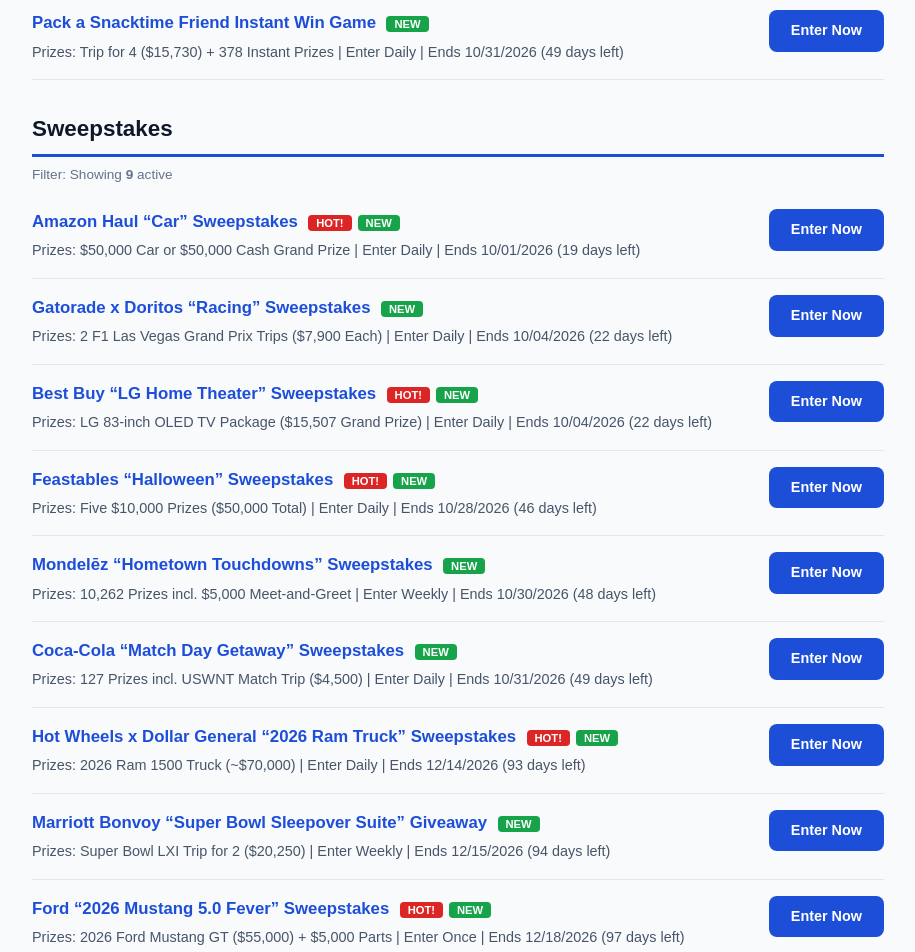
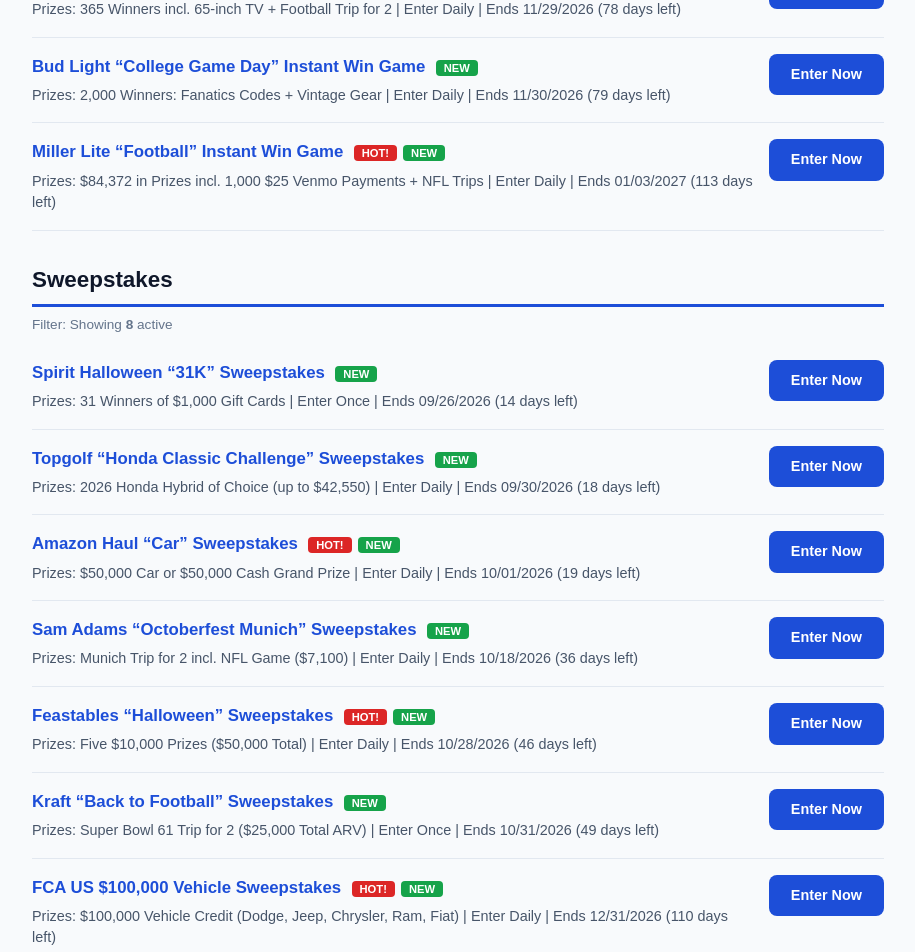
Before and after one commit to haroun26-dev/brandnewsite, a Next.js app: page / in a window 1280 px wide. Shown: the part 1140-2092 px from the top of the page, without its empty margins (182-1097 px from the left). Built offline with nearby package versions, Linux system fonts and the light colour scheme.

Commit message:
Refresh listings

```diff
--- a/app/page.tsx
+++ b/app/page.tsx
@@ -16,7 +16,7 @@
   added: string; // YYYY-MM-DD — NEW badge shows when added within the last 3 days
 }
 
-// Listings verified September 18, 2026. Update this list regularly —
+// Listings verified September 19, 2026. Update this list regularly —
 // remove ended sweepstakes and add new ones by editing this file and redeploying.
 const SWEEPSTAKES: Listing[] = [
   // ---- Instant Win Games ----
@@ -24,7 +24,7 @@
     id: 1,
     title: "Casamigos “This Calls For Margs” Instant Win Game",
     type: "instant",
-    prizes: "$60,000 Grand Prize + 2,500 Instant Venmo Prizes",
+    prizes: "$60,000 Cash Grand Prize + 2,500 $20 Venmo Credits (ARV $110,000)",
     frequency: "Enter Once",
     ends: "2026-09-30",
     url: "https://www.casamigos.com/en-us/marg-plz-sweepstakes",
@@ -33,37 +33,68 @@
   },
   {
     id: 2,
+    title: "Miller Lite “Football” Instant Win Game",
+    type: "instant",
+    prizes: "$84,372 in Prizes incl. 1,000 $25 Venmo Payments + NFL Trips",
+    frequency: "Enter Daily",
+    ends: "2027-01-03",
+    url: "https://www.millerlite.com",
+    hot: true,
+    added: "2026-09-19",
+  },
+  {
+    id: 3,
     title: "FLIPZ “Xbox” Instant Win Game",
     type: "instant",
-    prizes: "363 Gaming Prizes + $5,000 Grand Prize",
+    prizes: "$5,000 Grand Prize + 363 Gaming Prizes (ARV $44,446)",
     frequency: "Enter Daily",
     ends: "2026-09-30",
     url: "http://flipz-xbox.on-ella.com/",
     added: "2026-09-14",
   },
   {
-    id: 3,
+    id: 4,
     title: "A&W “Family Float Night” Instant Win Game",
     type: "instant",
-    prizes: "3,507 Free Beverages + Big Prizes",
+    prizes: "3,507 Prizes incl. Free Floats ($37,660 Total ARV)",
     frequency: "Enter Daily",
     ends: "2026-09-30",
     url: "https://floatintofamilyfun.com/",
     added: "2026-09-14",
   },
   {
-    id: 4,
-    title: "The Whiskey Shopper Instant Win Game",
+    id: 5,
+    title: "Coca-Cola “Friday for the Win Football” Instant Win Game",
     type: "instant",
-    prizes: "1,000 $50 Venmo Credits ($50,000 Total)",
-    frequency: "Enter Weekly",
-    ends: "2026-10-31",
-    url: "https://www.spiritspromos.com/portfolio/whiskey-sweeps/en/IH6628/submission/form",
+    prizes: "365 Winners incl. 65-inch TV + Football Trip for 2",
+    frequency: "Enter Daily",
+    ends: "2026-11-29",
+    url: "https://www.coca-cola.com",
+    added: "2026-09-19",
+  },
+  {
+    id: 6,
+    title: "Bud Light “College Game Day” Instant Win Game",
+    type: "instant",
+    prizes: "2,000 Winners: Fanatics Codes + Vintage Gear",
+    frequency: "Enter Daily",
+    ends: "2026-11-30",
+    url: "https://www.budlight.com",
+    added: "2026-09-19",
+  },
+  {
+    id: 7,
+    title: "At Home “Design Rewards” Instant Win Game",
+    type: "instant",
+    prizes: "$25,000 Shopping Spree + 3,112 Instant Prizes (ARV $52,500)",
+    frequency: "Enter Daily",
+    ends: "2026-10-15",
+    url: "https://www.athome.com/sweepstakes",
     hot: true,
     added: "2026-09-18",
   },
   {
-    id: 5,
+    id: 8,
     title: "Dr Pepper and Cheez-It “Fall Football” Instant Win Game",
     type: "instant",
     prizes: "3,150 eGift Cards + Fandango Codes ($40,500 Total)",
@@ -73,30 +104,51 @@
     hot: true,
     added: "2026-09-18",
   },
+  // ---- Sweepstakes ----
   {
-    id: 6,
-    title: "At Home “Design Rewards” Instant Win Game",
-    type: "instant",
-    prizes: "$25,000 Shopping Spree + 3,112 Instant Prizes",
-    frequency: "Enter Daily",
-    ends: "2026-10-15",
-    url: "https://www.athome.com/sweepstakes",
+    id: 9,
+    title: "Toyota “Gameday Giveaways” Sweepstakes",
+    type: "sweepstakes",
+    prizes: "Toyota Vehicle of Choice (up to $86,135 MSRP) + $30,000 Check",
+    frequency: "Enter Weekly",
+    ends: "2027-02-14",
+    url: "https://www.toyotasgamedaygiveaways.com",
     hot: true,
-    added: "2026-09-18",
+    added: "2026-09-19",
   },
   {
-    id: 7,
-    title: "Pack a Snacktime Friend Instant Win Game",
-    type: "instant",
-    prizes: "Trip for 4 ($15,730) + 378 Instant Prizes",
+    id: 10,
+    title: "FCA US $100,000 Vehicle Sweepstakes",
+    type: "sweepstakes",
+    prizes: "$100,000 Vehicle Credit (Dodge, Jeep, Chrysler, Ram, Fiat)",
     frequency: "Enter Daily",
+    ends: "2026-12-31",
+    url: "https://sweeps.stellantisexperiences.com",
+    hot: true,
+    added: "2026-09-19",
+  },
+  {
+    id: 11,
+    title: "Topgolf “Honda Classic Challenge” Sweepstakes",
+    type: "sweepstakes",
+    prizes: "2026 Honda Hybrid of Choice (up to $42,550)",
+    frequency: "Enter Daily",
+    ends: "2026-09-30",
+    url: "https://www.topgolf.com",
+    added: "2026-09-19",
+  },
+  {
+    id: 12,
+    title: "Kraft “Back to Football” Sweepstakes",
+    type: "sweepstakes",
+    prizes: "Super Bowl 61 Trip for 2 ($25,000 Total ARV)",
+    frequency: "Enter Once",
     ends: "2026-10-31",
-    url: "https://www.BacktoSchoolSnacks.com",
-    added: "2026-09-18",
+    url: "https://www.kraftheinz.com",
+    added: "2026-09-19",
   },
-  // ---- Sweepstakes ----
   {
-    id: 8,
+    id: 13,
     title: "Amazon Haul “Car” Sweepstakes",
     type: "sweepstakes",
     prizes: "$50,000 Car or $50,000 Cash Grand Prize",
@@ -107,49 +159,17 @@
     added: "2026-09-17",
   },
   {
-    id: 9,
-    title: "Hot Wheels x Dollar General “2026 Ram Truck” Sweepstakes",
+    id: 14,
+    title: "Sam Adams “Octoberfest Munich” Sweepstakes",
     type: "sweepstakes",
-    prizes: "2026 Ram 1500 Truck (~$70,000)",
+    prizes: "Munich Trip for 2 incl. NFL Game ($7,100)",
     frequency: "Enter Daily",
-    ends: "2026-12-14",
-    url: "https://ram.hotwheelssweepstakes.com",
-    hot: true,
-    added: "2026-09-16",
+    ends: "2026-10-18",
+    url: "https://munichgameday.com",
+    added: "2026-09-19",
   },
   {
-    id: 10,
-    title: "Ford “2026 Mustang 5.0 Fever” Sweepstakes",
-    type: "sweepstakes",
-    prizes: "2026 Ford Mustang GT ($55,000) + $5,000 Parts",
-    frequency: "Enter Once",
-    ends: "2026-12-18",
-    url: "https://mustang50fever.com/",
-    hot: true,
-    added: "2026-09-15",
-  },
-  {
-    id: 11,
-    title: "Marriott Bonvoy “Super Bowl Sleepover Suite” Giveaway",
-    type: "sweepstakes",
-    prizes: "Super Bowl LXI Trip for 2 ($20,250)",
-    frequency: "Enter Weekly",
-    ends: "2026-12-15",
-    url: "https://www.joinmarriottbonvoy.com/superbowlsleepoversuite",
-    added: "2026-09-16",
-  },
-  {
-    id: 12,
-    title: "Gatorade x Doritos “Racing” Sweepstakes",
-    type: "sweepstakes",
-    prizes: "2 F1 Las Vegas Grand Prix Trips ($7,900 Each)",
-    frequency: "Enter Daily",
-    ends: "2026-10-04",
-    url: "https://gatoradedoritosracing.com",
-    added: "2026-09-16",
-  },
-  {
-    id: 13,
+    id: 15,
     title: "Feastables “Halloween” Sweepstakes",
     type: "sweepstakes",
     prizes: "Five $10,000 Prizes ($50,000 Total)",
@@ -160,35 +180,14 @@
     added: "2026-09-15",
   },
   {
-    id: 14,
-    title: "Best Buy “LG Home Theater” Sweepstakes",
+    id: 16,
+    title: "Spirit Halloween “31K” Sweepstakes",
     type: "sweepstakes",
-    prizes: "LG 83-inch OLED TV Package ($15,507 Grand Prize)",
-    frequency: "Enter Daily",
-    ends: "2026-10-04",
-    url: "https://www.bestbuy.com/site/sweepstakes/lg-dream-tv/pcmcat1785334252319.c?id=pcmcat1785334252319",
-    hot: true,
-    added: "2026-09-18",
-  },
-  {
-    id: 15,
-    title: "Coca-Cola “Match Day Getaway” Sweepstakes",
-    type: "sweepstakes",
-    prizes: "127 Prizes incl. USWNT Match Trip ($4,500)",
-    frequency: "Enter Daily",
-    ends: "2026-10-31",
-    url: "https://www.coca-cola.com/us/en/offerings/fifa-world-cup-26/match-day-getaway-sweeps",
-    added: "2026-09-18",
-  },
-  {
-    id: 16,
-    title: "Mondelēz “Hometown Touchdowns” Sweepstakes",
-    type: "sweepstakes",
-    prizes: "10,262 Prizes incl. $5,000 Meet-and-Greet",
-    frequency: "Enter Weekly",
-    ends: "2026-10-30",
-    url: "https://www.hometowntouchdowns.com",
-    added: "2026-09-18",
+    prizes: "31 Winners of $1,000 Gift Cards",
+    frequency: "Enter Once",
+    ends: "2026-09-26",
+    url: "https://m.cmpgn.page",
+    added: "2026-09-19",
   },
 ];
 
@@ -473,7 +472,7 @@
         {renderSection("Sweepstakes", sweeps)}
 
         <p style={{ color: "#94a3b8", fontSize: "0.8rem", marginTop: "40px", lineHeight: 1.6 }}>
-          Listings last verified September 18, 2026. Always check the official rules on
+          Listings last verified September 19, 2026. Always check the official rules on
           the sponsor&apos;s page before entering. Sweepstakes Central is not affiliated
           with the sponsors listed.
         </p>
@@ -500,9 +499,6 @@
             Tips & Guides
           </a>
           <a href="/about" style={{ color: "#64748b", marginRight: "16px" }}>
-            About
-          </a>
-          <a href="/privacy" style={{ color: "#64748b", marginRight: "16px" }}>
             Privacy Policy
           </a>
           <a href="/terms" style={{ color: "#64748b", marginRight: "16px" }}>
```
